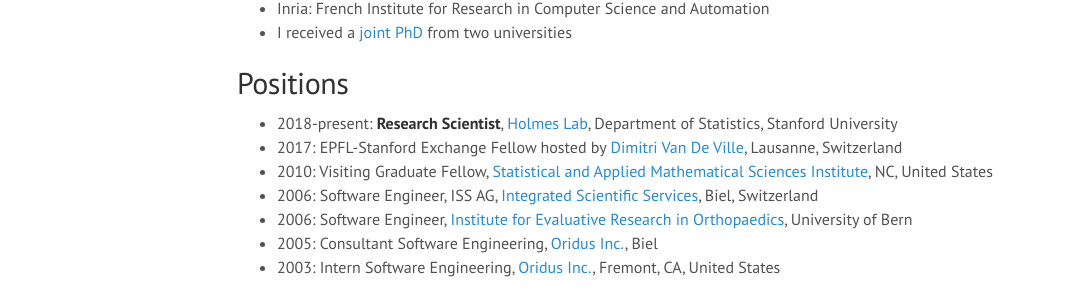
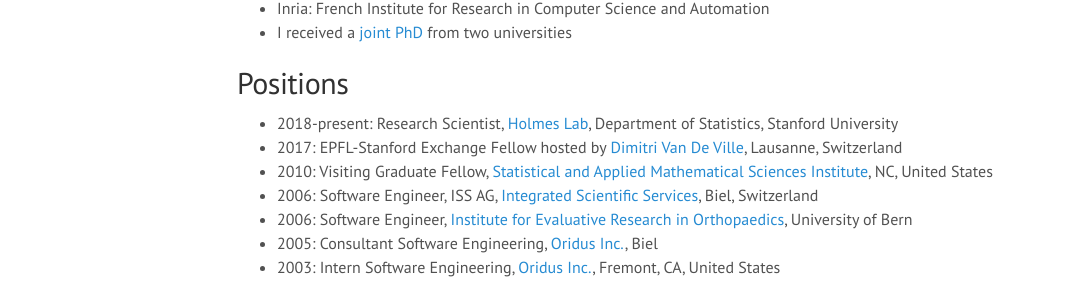
Before and after one commit to ChristofSeiler/ChristofSeiler.github.io, a Jekyll site: the page built from about.md, in a window 1280 px wide. Shown: the part 487-792 px from the top of the page, without its empty margins (3-1071 px from the left). Built offline with Jekyll 4.4.1, drawn with Linux system fonts in a browser that asks for light colours; some of the changed lines change nothing that is shown.

Commit message:
typesetting

```diff
--- a/about.md
+++ b/about.md
@@ -17,7 +17,7 @@
 
 ## Positions
 
-* 2018-present: **Research Scientist**, [Holmes Lab](https://statweb.stanford.edu/~susan/susan_person.html), Department of Statistics, Stanford University
+* 2018-present: Research Scientist, [Holmes Lab](http://statweb.stanford.edu/~susan/lab_index.html), Department of Statistics, Stanford University
 * 2017: EPFL-Stanford Exchange Fellow hosted by [Dimitri Van De Ville](http://miplab.epfl.ch/index.php/people/vandeville), Lausanne, Switzerland
 * 2010: Visiting Graduate Fellow, [Statistical and Applied Mathematical Sciences Institute](https://www.samsi.info/), NC, United States
 * 2006: Software Engineer, ISS AG, [Integrated Scientific Services](http://www.iss-ag.ch/en), Biel, Switzerland
```
